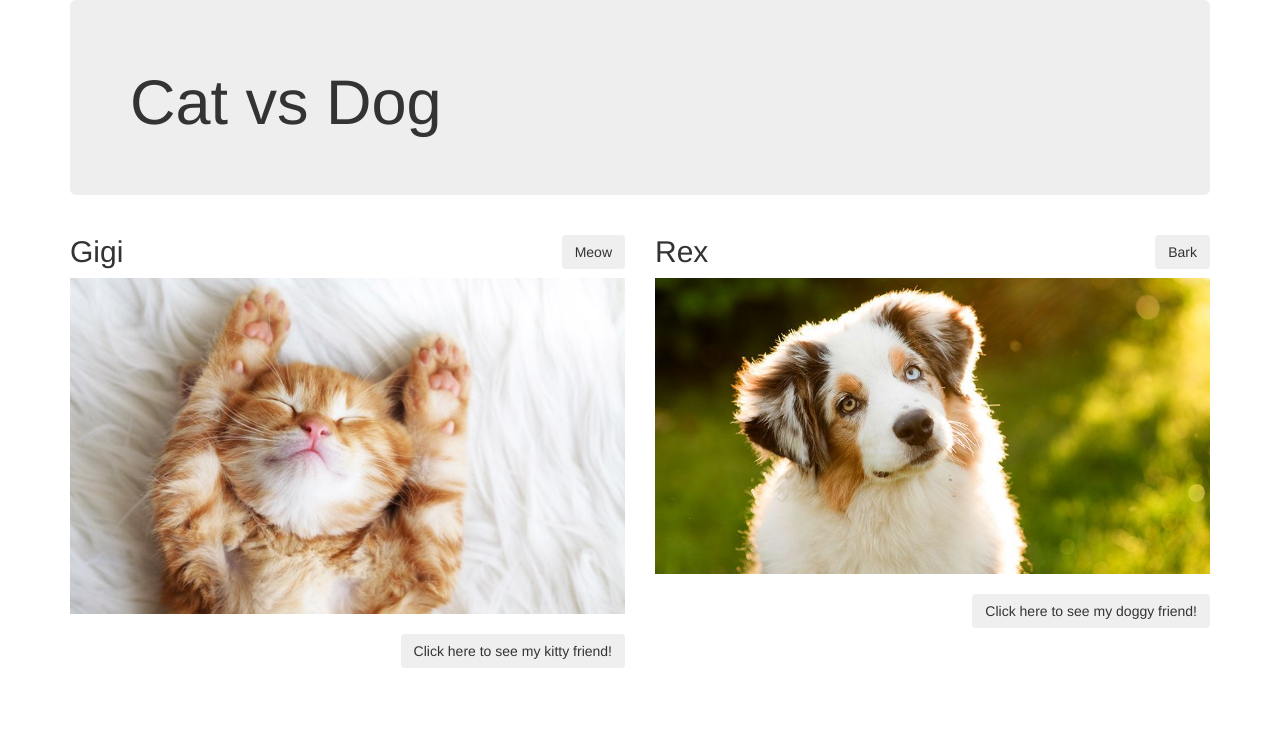
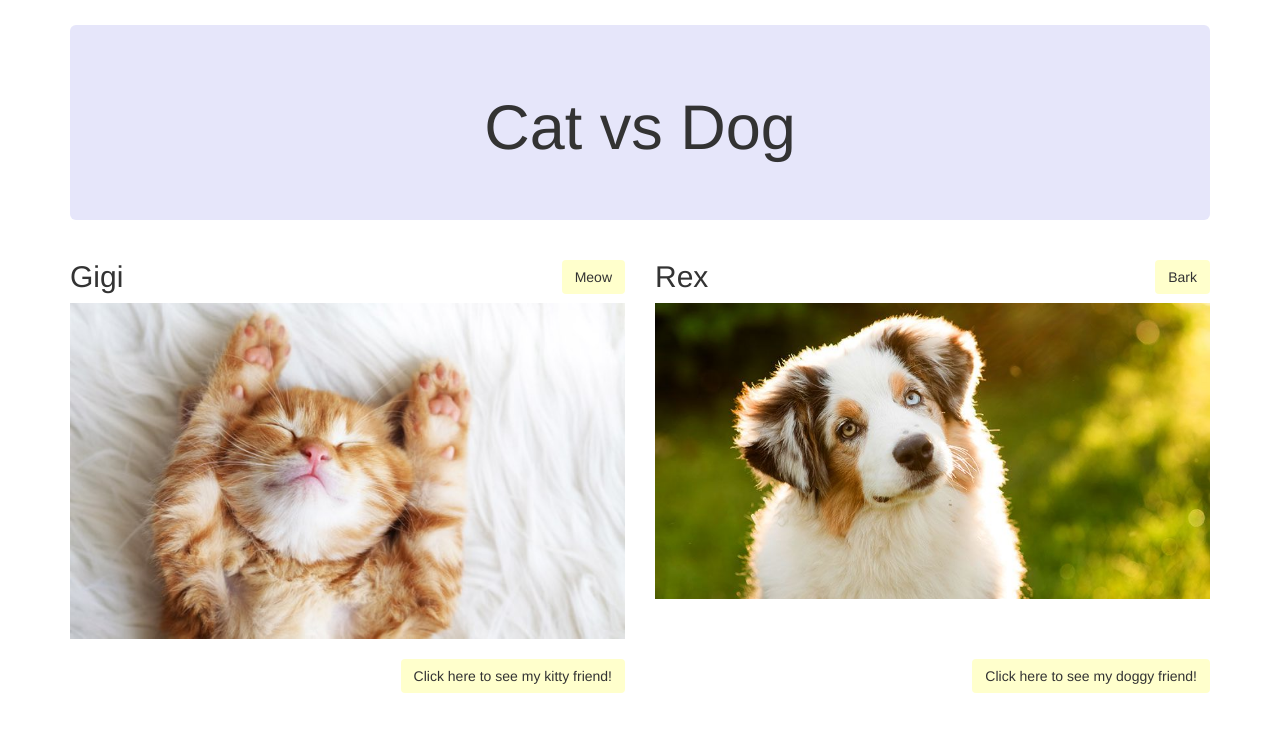
Before and after one commit to MegOlson/cat-v-dog, a plain HTML site: page index.html in a window 1280 px wide. Drawn offline with Linux system fonts and the light colour scheme.

Commit message:
Add color to buttons and jumbotron and add padding

```diff
--- a/css/styles.css
+++ b/css/styles.css
@@ -17,3 +17,20 @@ button {
 #bye-dog {
   display: none;
 }
+.jumbotron {
+  margin-top: 25px;
+  background-color: lavender;
+  text-align: center;
+}
+button {
+  background-color: #ffffcc;
+}
+button.btn:hover {
+  text-decoration: underline;
+}
+#cat2 {
+  margin-top: 10px;
+}
+#dog2 {
+  margin-top: 10px;
+}
--- a/index.html
+++ b/index.html
@@ -17,17 +17,29 @@
           <h2>Gigi</h2>
           <button class="btn" id="meow">Meow</button>
           <img src="img/cat.jpg" alt="A photo of a cat">
-          <ul id="cat">
-          </ul>
-          <button class="btn" id="cat-friend">Click here to see my kitty friend!</button>
-          <button class="btn" id="bye-cat">Click here to say goodbye!</button>
         </div>
         <div class="col-xs-6">
           <h2>Rex</h2>
           <button class="btn" id="bark">Bark</button>
           <img src="img/dog.jpg" alt="A photo of a dog">
+        </div>
+      </div>
+      <div class="row">
+        <div class="col-xs-6">
+          <ul id="cat">
+          </ul>
+        </div>
+        <div class="col-xs-6">
           <ul id="dog">
           </ul>
+        </div>
+      </div>
+      <div class="row">
+        <div class="col-xs-6">
+          <button class="btn" id="cat-friend">Click here to see my kitty friend!</button>
+          <button class="btn" id="bye-cat">Click here to say goodbye!</button>
+        </div>
+        <div class="col-xs-6">
           <button class="btn" id="dog-friend">Click here to see my doggy friend!</button>
           <button class="btn" id="bye-dog">Click here to say goodbye!</button>
         </div>
```
